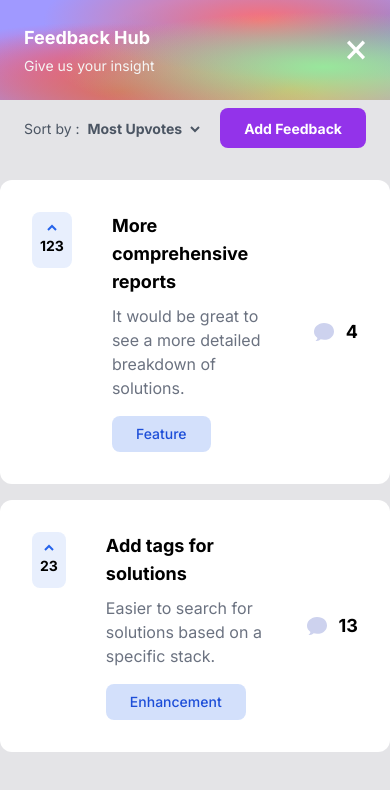
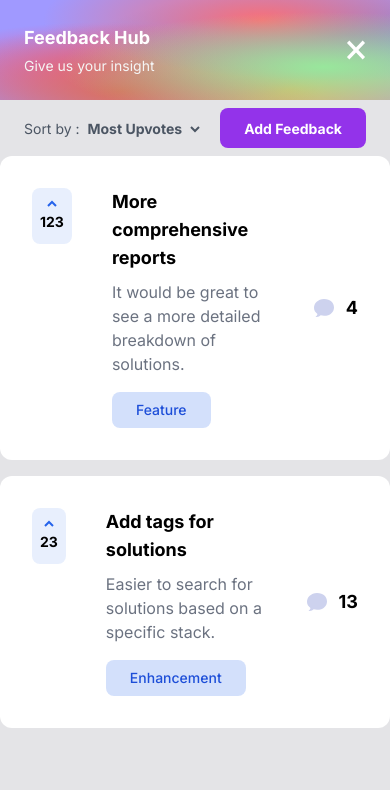
Before and after one commit to katsuragawaa/feedback-hub, a Vue app: page / in a window 390 px wide. Shown: the top 790 px of the page. Built offline with nearby package versions, Linux system fonts and the light colour scheme.

Commit message:
Remove margin on mobile

```diff
--- a/src/components/feedback-list/FeedbackList.vue
+++ b/src/components/feedback-list/FeedbackList.vue
@@ -40,7 +40,7 @@ setTimeout(() => {
 </script>
 
 <template>
-  <div class="mt-6">
+  <div class="mt-6 md:mt-0">
     <FeedbackCard v-for="feedback in feedbacks" :feedback="feedback" />
   </div>
 </template>
```
